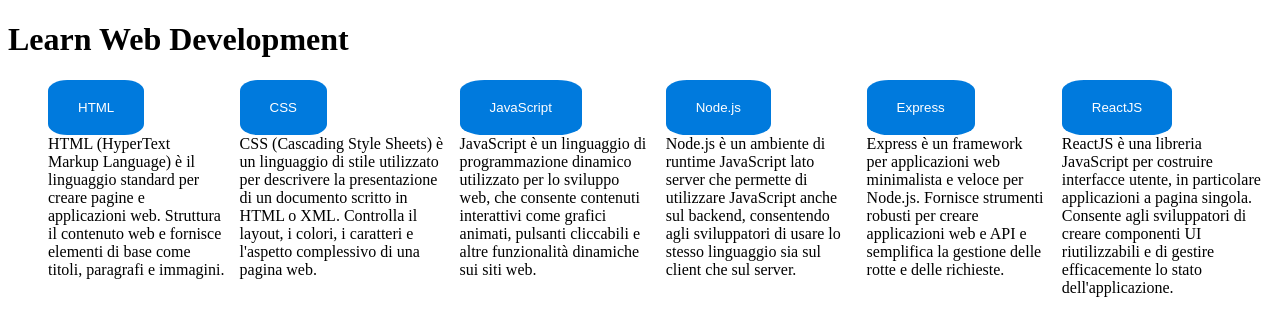
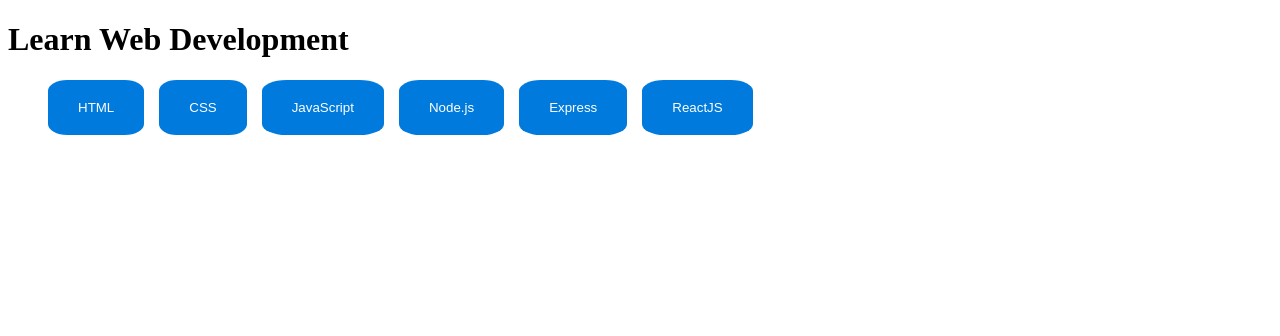
Before and after one commit to GaetanoNicotra/react-use-state, a React (Vite) app: page / in a window 1280 px wide. Shown: the top 336 px of the page. Built offline with nearby package versions, Linux system fonts and the light colour scheme.

Commit message:
[UPD] aggiunta logica per mostrare o far scomparire la descrizione di ciascun bottone

```diff
--- a/src/components/ButtonsGenerator.jsx
+++ b/src/components/ButtonsGenerator.jsx
@@ -1,8 +1,10 @@
-import React from 'react'
+import React, { useState } from 'react'
 
 function ButtonsGenerator(props) {
+    const [isOpen, setIsOpen] = useState(false);
     return (
-        <li><button> {props.title}</button><div className="caption"> {props.description}</div></li>
+        <li><button onClick={() => setIsOpen(!isOpen)}> {props.title}</button>
+            {isOpen && <div className="caption"> {props.description}</div>}</li>
     )
 };
 
```
